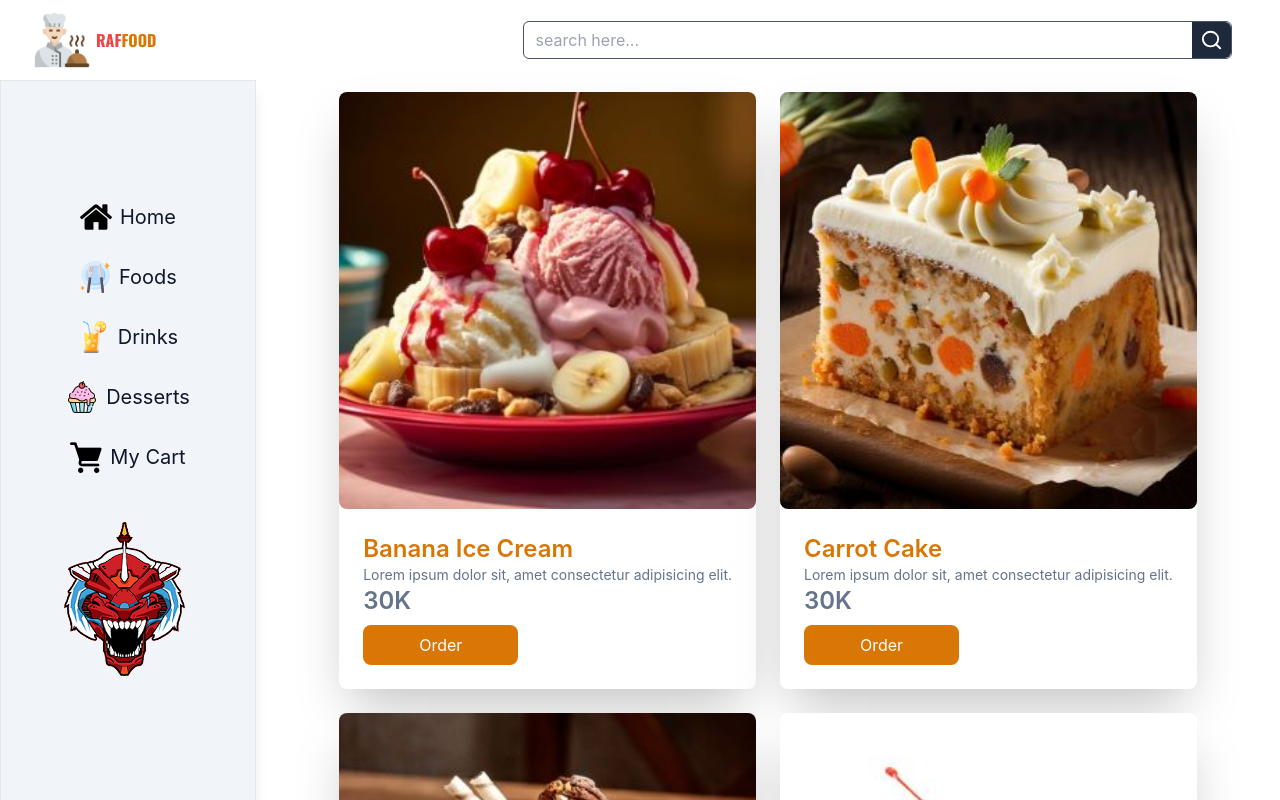
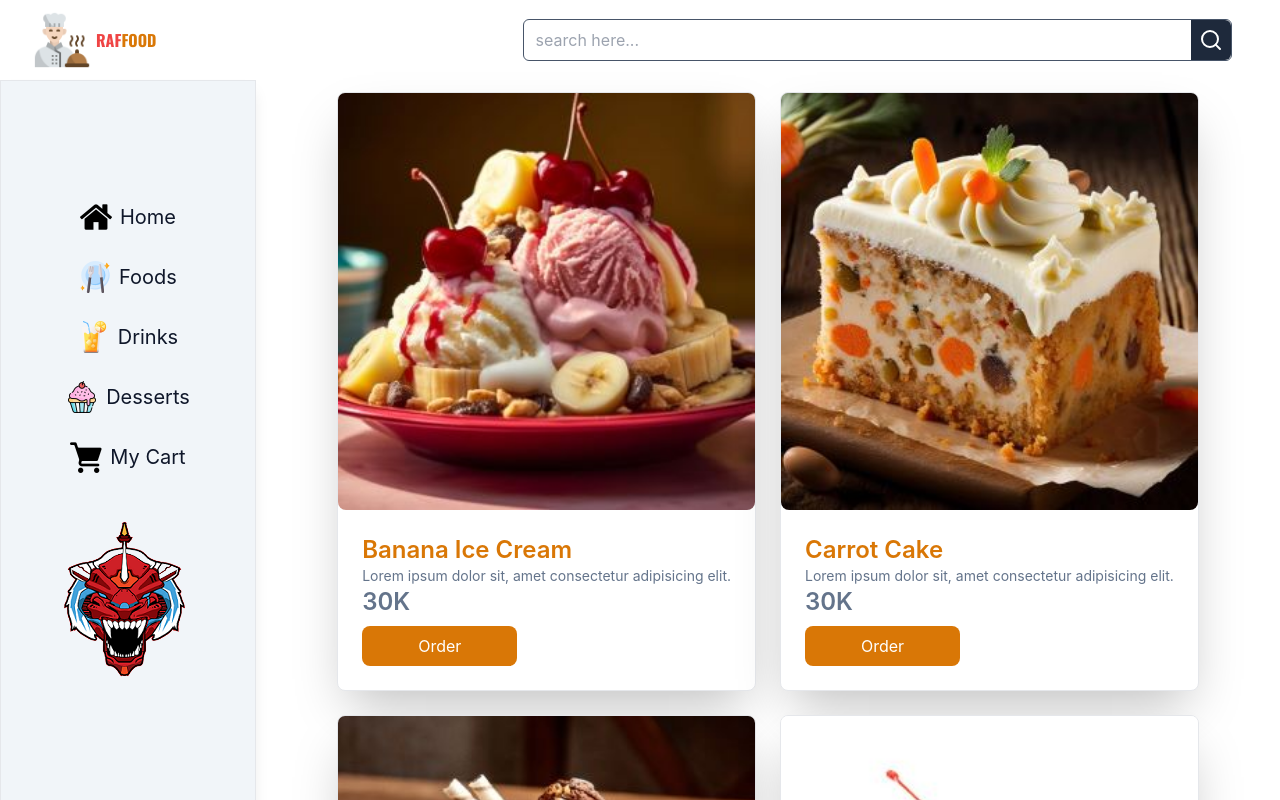
Before and after one commit to rafiamd16/fast-food-restaurant, a website: page desserts.html in a window 1280 px wide. Shown: the top 800 px of the page. Drawn offline with nearby package versions, Linux system fonts and the light colour scheme.

Commit message:
rubah dikit cuy

```diff
--- a/desserts.html
+++ b/desserts.html
@@ -104,7 +104,7 @@
                 <input
                   type="search"
                   placeholder="search here..."
-                  class="w-full h-full py-2 px-3 rounded-tl-md rounded-bl-md border-none outline-none bg-transparent focus:ring-4 focus:shadow[0 0 0 4px rgba(13,110,253,0.25), 0 0 0 1px #86b7fe] transition duration-[0.15s] ease-in-out z-[2] text-base dark:text-white"
+                  class="flex-1 py-2 px-3 rounded-tl-md rounded-bl-md border-none outline-none bg-transparent focus:ring-4 focus:shadow[0 0 0 4px rgba(13,110,253,0.25), 0 0 0 1px #86b7fe] transition duration-[0.15s] ease-in-out z-[2] text-base dark:text-white"
                 />
                 <div
                   class="flex justify-center items-center px-2 bg-slate-800 h-full cursor-pointer rounded-tr-md rounded-br-md"
@@ -356,7 +356,7 @@
         </div>
       </div>
 
-      <div class="w-[70%] xl:w-[80%] lg:flex hidden relative">
+      <div class="flex-1 lg:flex hidden relative">
         <div class="container">
           <div class="w-full flex flex-wrap justify-center items-center">
             <div class="card">
--- a/package.json
+++ b/package.json
@@ -4,6 +4,7 @@
   "description": "",
   "main": "index.js",
   "scripts": {
+    "dev": "npx tailwindcss -i ./src/input.css -o ./dist/output.css --watch",
     "test": "echo \"Error: no test specified\" && exit 1"
   },
   "keywords": [],
--- a/src/input.css
+++ b/src/input.css
@@ -42,7 +42,7 @@ body {
 }
 
 .card {
-  @apply rounded-lg bg-white shadow-2xl m-3 text-secondary overflow-hidden hover:scale-[1.02] transition duration-300;
+  @apply rounded-lg bg-white shadow-2xl m-3 border text-secondary overflow-hidden hover:scale-[1.02] transition duration-300;
 }
 
 .card-img {
```
Also changed, not shown: drinks.html (+2 -2 lines), foods.html (+2 -2 lines), dist/output.css.
